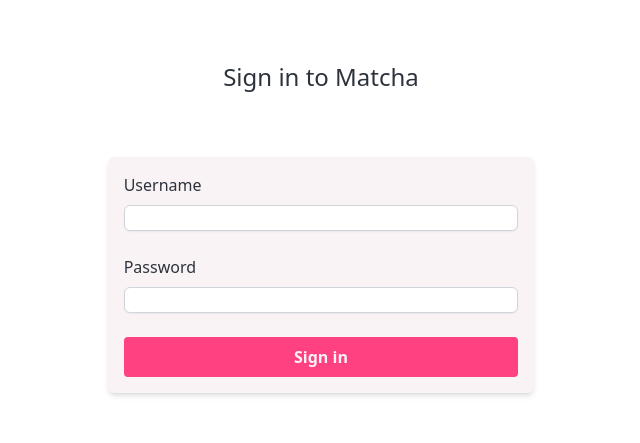
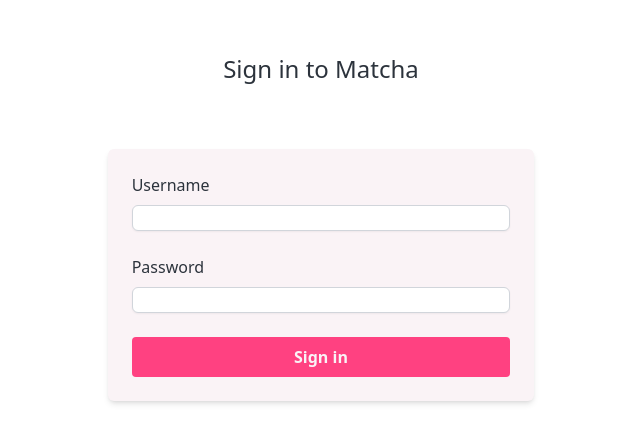
Before and after one commit to fyusuf-a/matcha, a Vue app in the folder frontend/: page /login in a window 1280 px wide. Shown: the part 181-624 px from the top of the page, without its empty margins (319-959 px from the left). Built offline with nearby package versions, Linux system fonts and the light colour scheme.

Commit message:
refactor(frontend): adds a BaseCard component

```diff
--- /dev/null
+++ b/frontend/src/components/BaseCard.vue
@@ -0,0 +1,5 @@
+<template>
+  <div class="p-6 font-dark bg-light rounded-md shadow-md">
+    <slot></slot>
+  </div>
+</template>
--- a/frontend/src/style.css
+++ b/frontend/src/style.css
@@ -30,7 +30,6 @@
   }
 
   form {
-    @apply border-gray-300 bg-red-300 rounded-md shadow-md;
     @apply flex flex-col space-y-6 items-center;
   }
 }
--- a/frontend/src/views/LoginPage.vue
+++ b/frontend/src/views/LoginPage.vue
@@ -3,6 +3,7 @@
 import { useMatchaStore } from '@/store';
 import axios from 'axios';
 import { useRouter } from 'vue-router';
+import BaseCard from '@/components/BaseCard.vue';
 
 const store = useMatchaStore();
 
@@ -27,7 +28,8 @@
         <h1 class="text-2xl text-center pb-12">Sign in to Matcha</h1>
       </header>
       <main>
-        <form class="mx-auto p-4 bg-light font-darker">
+        <BaseCard>
+          <form>
             <div class="form-field">
               <label for="username">Username</label>
               <input type="text" id="username" v-model.trim="userName" />
@@ -39,6 +41,7 @@
             <button type="submit" class="btn w-full bg-primary"
                           @click.prevent="login" >Sign in</button>
           </form>
+        </BaseCard>
       </main>
     </div>
   </div>
```
Lines whose indentation alone changed are shown as unchanged.
